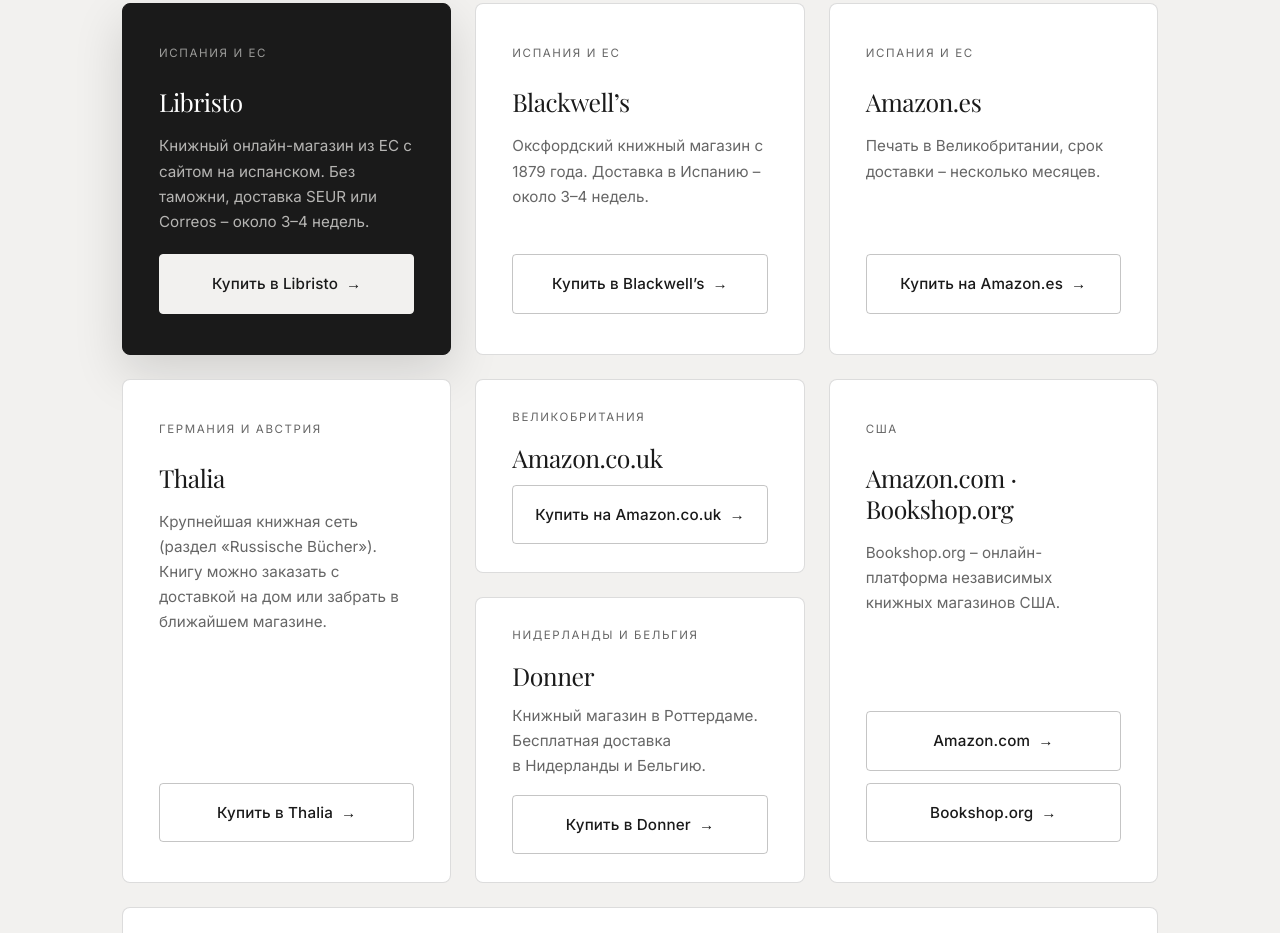
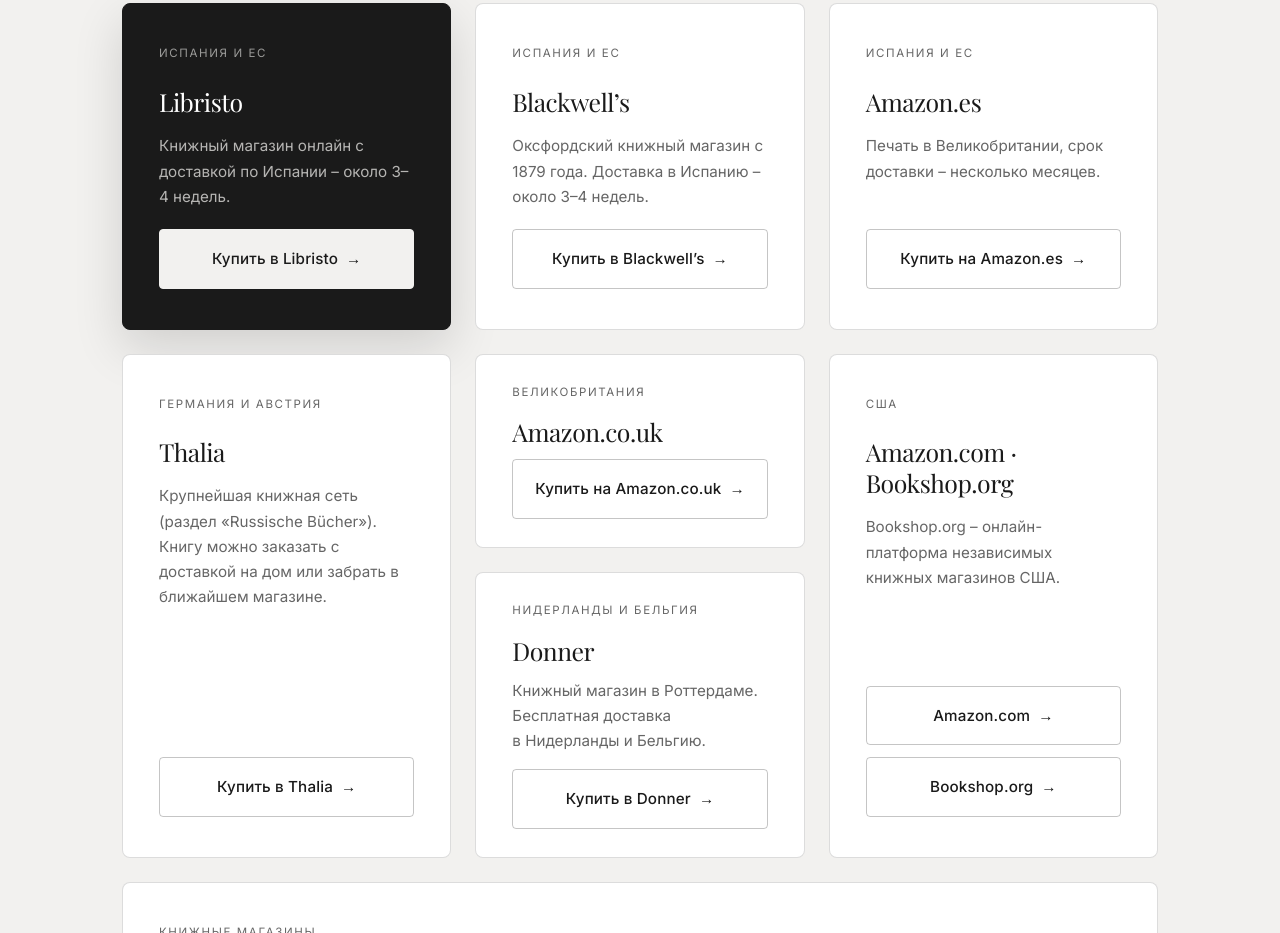
Before and after one commit to soynazar/nazaromelianenko-web, a plain HTML site: page book.html in a window 1280 px wide. Shown: the part 5918-6851 px from the top of the page. Drawn offline with nearby package versions, Linux system fonts and the light colour scheme; a web font is replaced by a local one.

Commit message:
Libro: texto final de la tarjeta de Libristo
Co-Authored-By: Claude Opus 5.5 <noreply@anthropic.com>
Claude-Session: https://claude.ai/code/session_01BBnLbarxGg9u2RPc8WGxXY

```diff
--- a/book.html
+++ b/book.html
@@ -320,7 +320,7 @@
         <article class="bk-offer is-featured">
           <div class="bk-offer-region">Испания и ЕС</div>
           <h3>Libristo</h3>
-          <p>Книжный онлайн-магазин из ЕС с сайтом на испанском. Без таможни, доставка SEUR или Correos – <span class="nw">около 3–4 недель</span>.</p>
+          <p>Книжный магазин онлайн с доставкой по Испании – <span class="nw">около 3–4 недель</span>.</p>
           <div class="bk-offer-bottom">
             <a href="https://www.libristo.es/es/libro/po-tu-storonu-pravil_54213620" class="bk-btn is-light is-block" target="_blank" rel="noopener">Купить в Libristo</a>
           </div>
```
